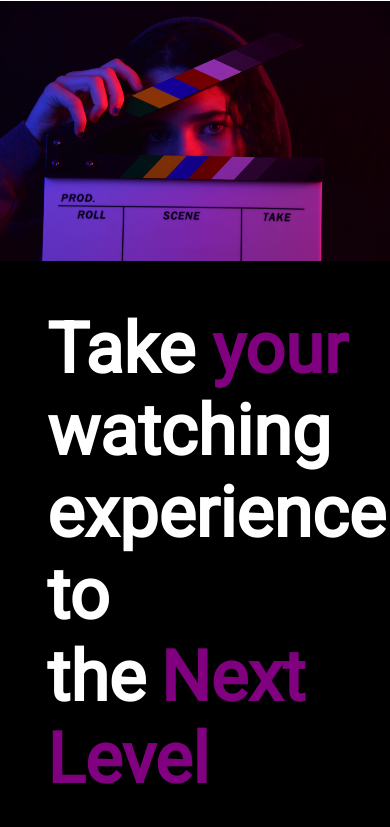
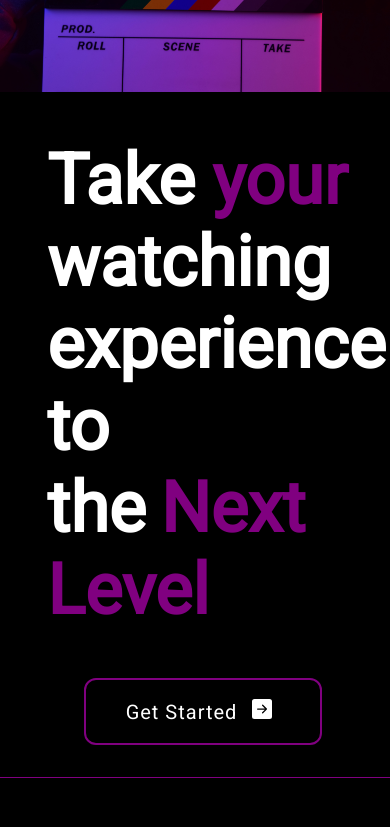
Before and after one commit to Rachelwebdev/Cinemy, a React (Create React App) app: page / in a window 390 px wide. Shown: the top 827 px of the page. Built offline with nearby package versions, Linux system fonts and the light colour scheme.

Commit message:
Home and Footer media query

```diff
--- a/src/Components/Footer.module.css
+++ b/src/Components/Footer.module.css
@@ -32,7 +32,7 @@ span {
   padding: 1rem 0;
 }
 
-@media (max-width: 1230px) {
+@media (max-width: 700px) {
   .footerContainer {
     flex-direction: column;
     text-align-last: center;
--- a/src/Components/Home.css
+++ b/src/Components/Home.css
@@ -2,14 +2,13 @@
   display: flex;
   justify-content: space-between;
   align-items: center;
-  height: 100vh;
+  height: 80vh;
   background-color: black;
-  margin-bottom: 5rem;
-  padding-bottom: 2rem;
+  /* margin-bottom: 5rem; */
+  /* padding-bottom: 2rem; */
 }
 
 .right-side {
-  /* margin-top: 10rem; */
   width: 50%;
   display: flex;
   flex-direction: column;
@@ -56,7 +55,7 @@
 @media (max-width: 700px) {
   .home-container {
     flex-direction: column-reverse;
-    /* height: 150vh; */
+    padding-bottom: 2rem;
   }
   .left-image {
     width: 100%;
```
